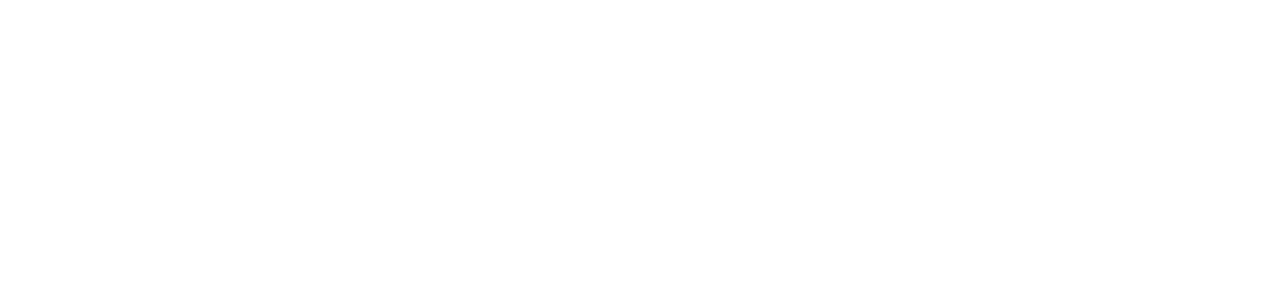
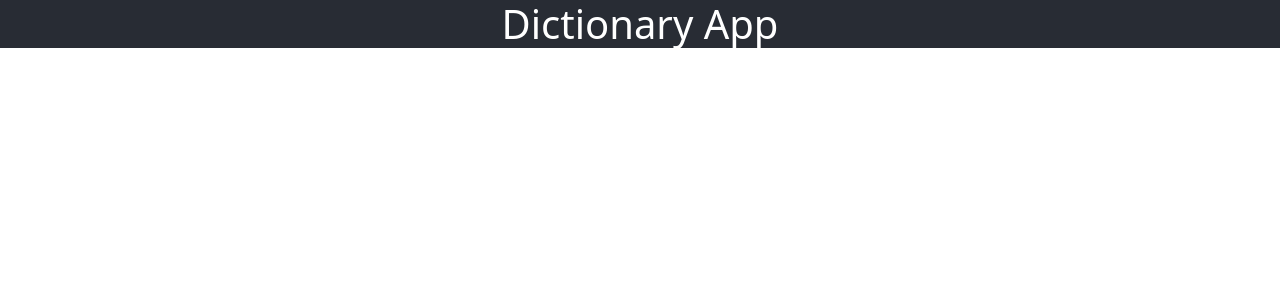
Before and after one commit to tohhuishan/shecodes-react-dictionary-application, a React (Create React App) app: page / in a window 1280 px wide. Shown: the top 300 px of the page. Built offline with nearby package versions, Linux system fonts and the light colour scheme.

Commit message:
Imported bootstrap

```diff
--- a/package.json
+++ b/package.json
@@ -6,7 +6,9 @@
     "@testing-library/jest-dom": "^5.16.5",
     "@testing-library/react": "^13.4.0",
     "@testing-library/user-event": "^13.5.0",
+    "bootstrap": "^5.2.3",
     "react": "^18.2.0",
+    "react-bootstrap": "^2.7.2",
     "react-dom": "^18.2.0",
     "react-scripts": "5.0.1",
     "web-vitals": "^2.1.4"
--- a/src/App.css
+++ b/src/App.css
@@ -1,14 +1,5 @@
 .App {
+  background: #282c34;
+  color: white;
   text-align: center;
 }
-
-/* .App-header {
-  background-color: #282c34;
-  min-height: 100vh;
-  display: flex;
-  flex-direction: column;
-  align-items: center;
-  justify-content: center;
-  font-size: calc(10px + 2vmin);
-  color: white;
-} */
--- a/src/App.js
+++ b/src/App.js
@@ -1,9 +1,10 @@
+import "bootstrap/dist/css/bootstrap.min.css";
 import "./App.css";
 
 export default function App() {
   return (
     <div className="App">
-      <header className="App-header"></header>
+      <h1 className="App-header">Dictionary App</h1>
     </div>
   );
 }
```
Also changed, not shown: 1 other file (tests, documents, lock files or other folders).
